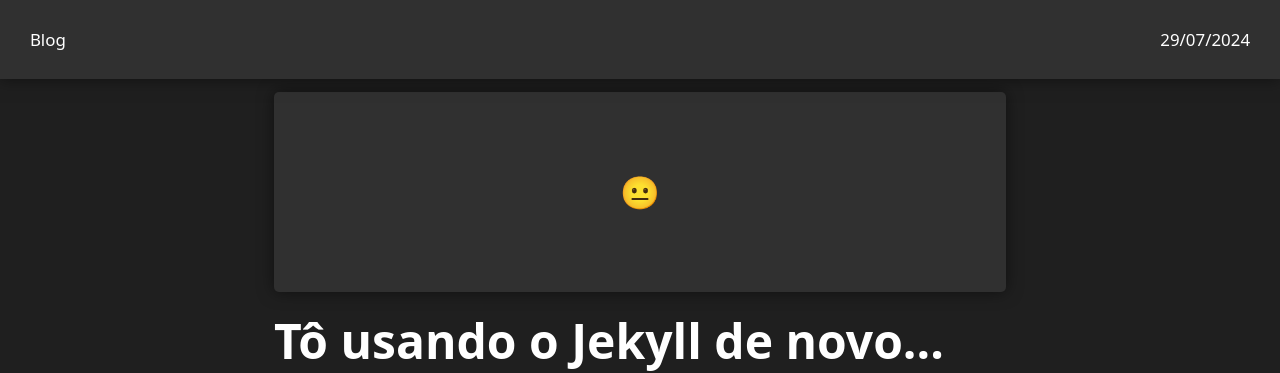
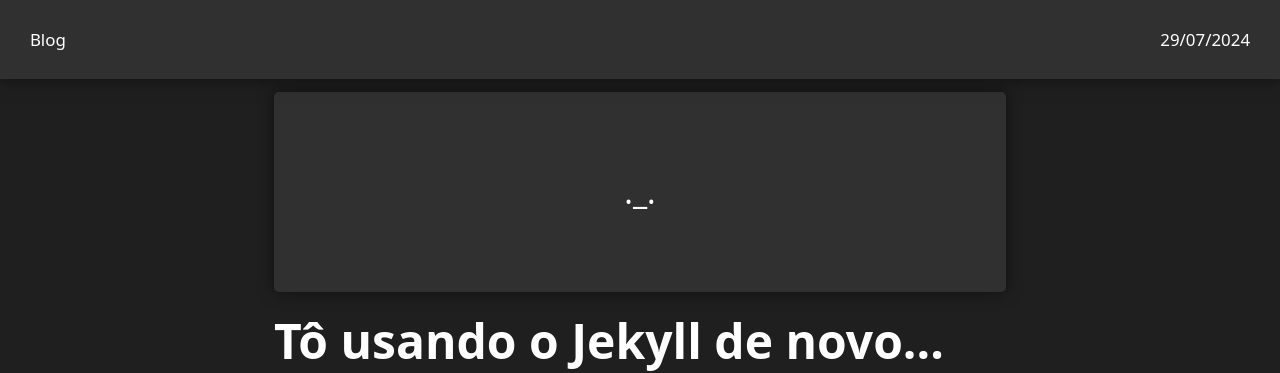
Before and after one commit to tukainpng/tukainpng.github.io, a Jekyll site: the page built from _posts/2024-07-29-Tô usando o Jekyll de novo....md, in a window 1280 px wide and 900 px high. Shown: the top 373 px of the window. Built offline with Jekyll 4.4.1, drawn with Linux system fonts in a browser that asks for light colours.

```diff
--- a/_posts/2024-07-29-Tô usando o Jekyll de novo....md
+++ b/_posts/2024-07-29-Tô usando o Jekyll de novo....md
@@ -2,7 +2,7 @@
 layout: post
 created: 29/07/2024
 title: Tô usando o Jekyll de novo...
-thumbnail: 😐
+thumbnail: ._.
 description: Acho melhor eu ir logo a um psicólogo, isso não deve ser normal
 ---
 É isso mesmo que você acabou de ler. Eu tô usando o Jekyll de novo. Cara, eu
```
